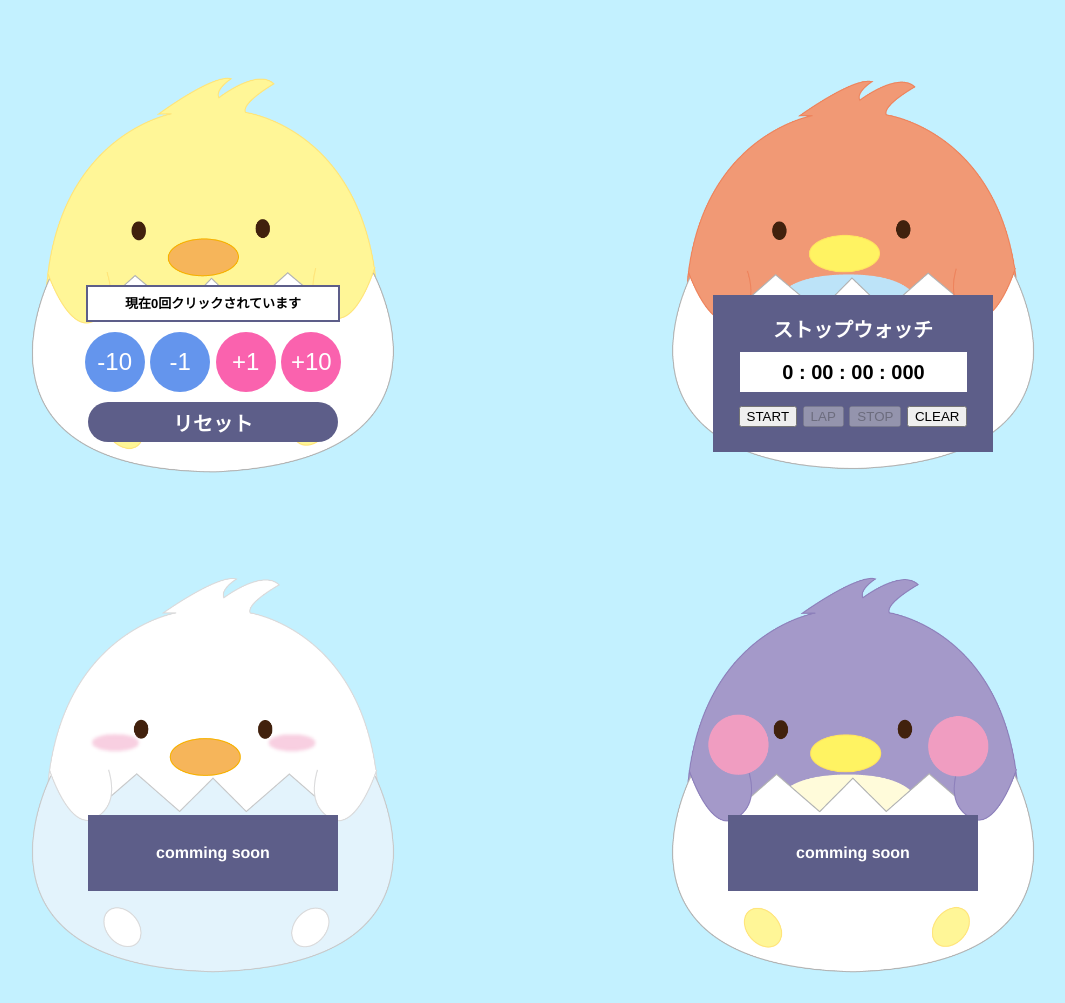
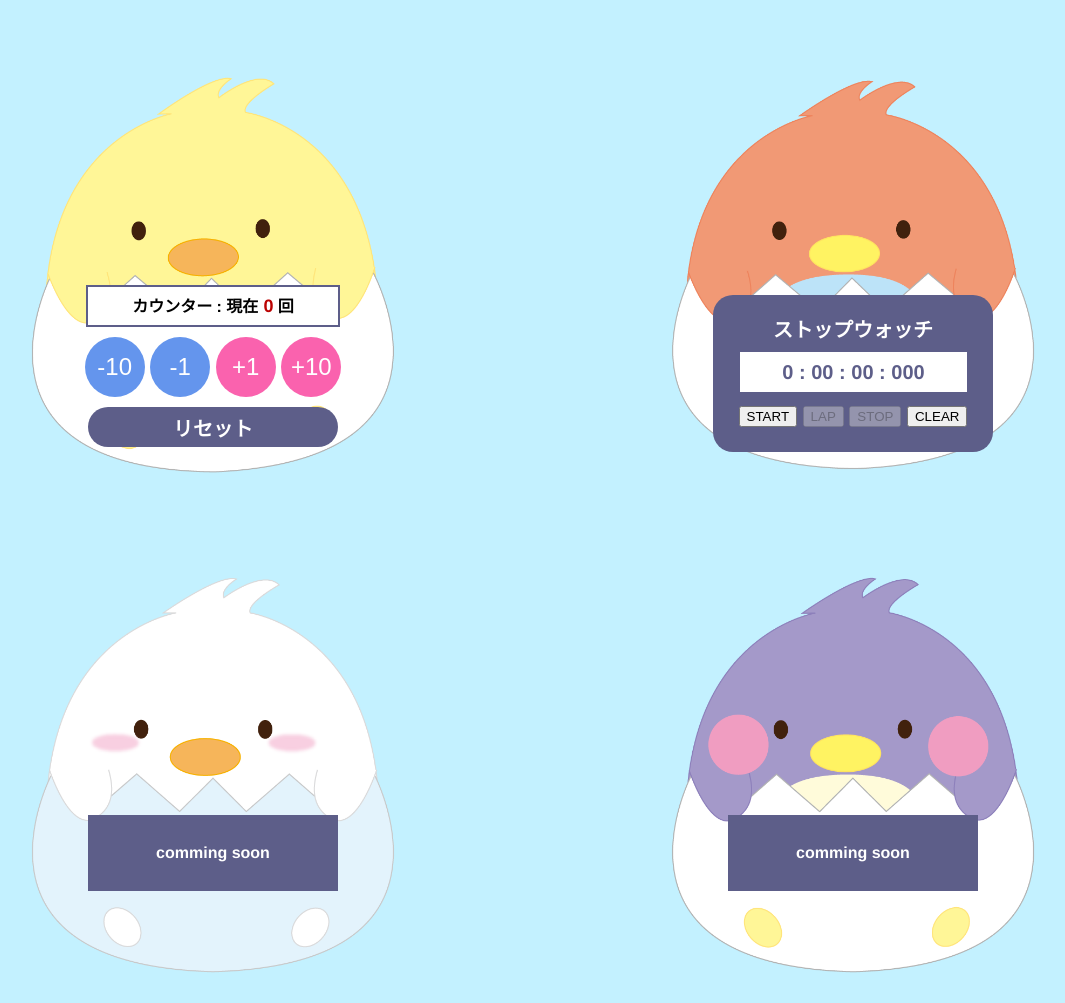
Before and after one commit to NozomiKitazawa/NozomiKitazawa.github, a plain HTML site: page index.html in a window 1280 px wide. Shown: the top 1003 px of the page, without its empty margins (107-1172 px from the left). Drawn offline with nearby package versions, Linux system fonts and the light colour scheme.

Commit message:
ストップウォッチ　更新

```diff
--- a/css/style.css
+++ b/css/style.css
@@ -157,13 +157,19 @@ body {
 /*ーーーー カウンター ーーーー*/
 
 .counter__Number {
-    font-size: 1.3rem;
+    font-size: 1.6rem;
     font-weight: bold;
     border: #5d5e89 solid 2px;
     background-color: #fff;
     padding: 10px;
     margin: 10px auto;
     width: 230px;
+}
+
+.counter__num {
+    font-size: 1.8rem;
+    font-weight: bold;
+    color: rgb(187, 3, 3);
 }
 
 .couter__button {
@@ -211,7 +217,8 @@ body {
 .counter__stopWatch {
     font-weight: bold;
     background-color: #5d5e89;
-    color: #000;
+    border-radius: 20px;
+    color: #fff;
     padding: 25px;
     margin: 20px auto;
     width: 230px;
@@ -219,7 +226,6 @@ body {
 
 .counter__stopWatch--title {
     font-size: 2rem;
-    color: #fff;
 }
 
 .counter__stopWatch--Number {
@@ -228,12 +234,12 @@ body {
     padding: 10px;
     margin: 10px auto;
     width: 90%;
+    color: #5d5e89;
 }
 
 .counter__stopWatch--lap {
     font-size: 1.6rem;
     font-weight: normal;
-    color: #fff;
     margin-top: 10px;
 }
 
--- a/index.html
+++ b/index.html
@@ -13,7 +13,7 @@
     <div id="counter01">
         <div class="contents">
             <div class="counter__Number">
-                <p>現在{{number}}回クリックされています</p>
+                <p>カウンター : 現在<span class="counter__num"> {{number}}</span> 回</p>
             </div>
             <div class="counter__button">
                 <button class="bule" v-on:click="countUp(-10)">-10</button>
```
Also changed, not shown: js/main.js (indentation only).
